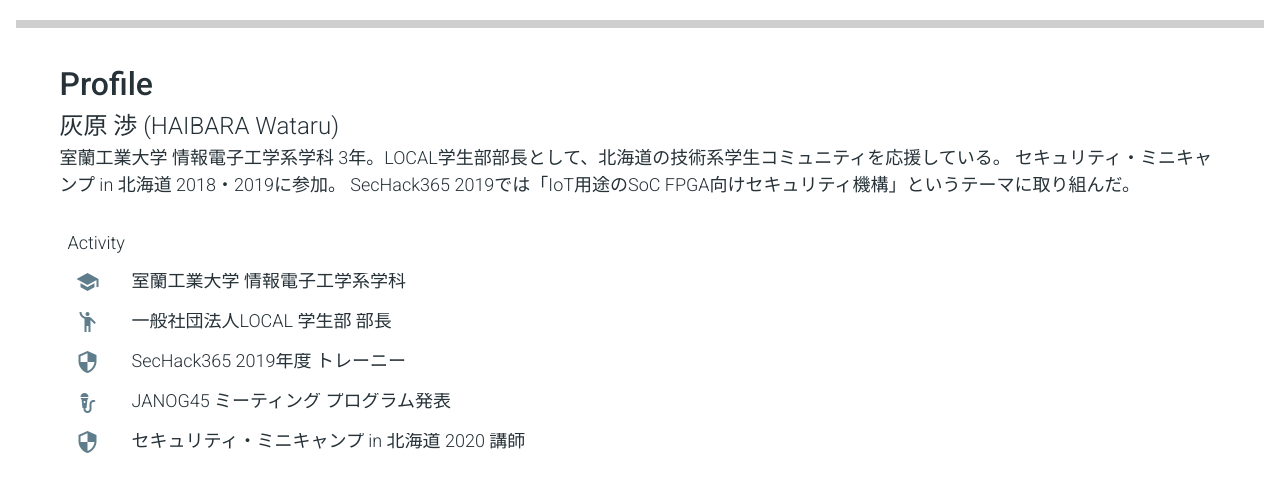
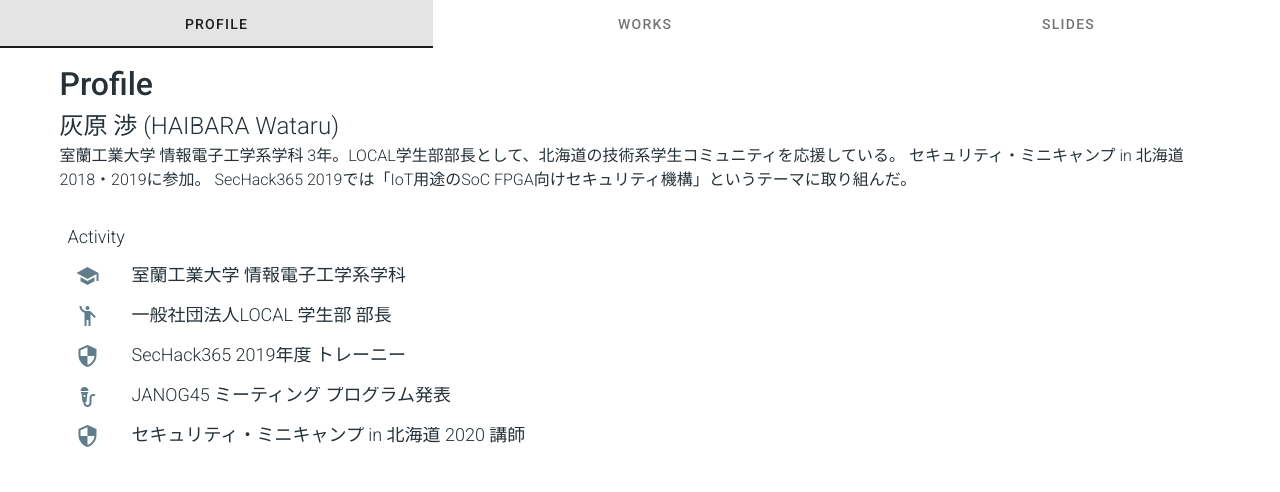
Before and after one commit to w-haibara/portfolio, a Vue app: page /#/profile in a window 1280 px wide. Shown: the top 492 px of the page. Built offline with nearby package versions, Linux system fonts and the light colour scheme.

Commit message:
refactor

```diff
--- a/src/App.vue
+++ b/src/App.vue
@@ -1,12 +1,11 @@
 <template>
   <v-app>
     <v-app-bar app color="white" dense flat fixed>
-      <v-progress-linear
-        :value="scrollBar()"
-        color="grey darken-2"
-        striped
-        height="1vh"
-      ></v-progress-linear>
+      <v-tabs color="basil" grow>
+        <v-tab v-for="link in links" :key="link.to" :to="link.to">
+          {{ link.name }}
+        </v-tab>
+      </v-tabs>
     </v-app-bar>
     <v-main>
       <transition
@@ -23,14 +22,29 @@
 </template>
 
 <script>
-import PageScroll from "@/mixins/PageScroll";
-
 export default {
   name: "w-haibara",
-  mixins: [PageScroll],
   data: () => ({
     transitionPrevHeight: 0,
   }),
+  computed: {
+    links: function () {
+      return [
+        {
+          name: "Profile",
+          to: "/profile",
+        },
+        {
+          name: "Works",
+          to: "/works",
+        },
+        {
+          name: "Slides",
+          to: "/slides",
+        },
+      ];
+    },
+  },
   methods: {
     fadeBeforeLeave(element) {
       this.transitionPrevHeight = getComputedStyle(element).height;
@@ -45,18 +59,8 @@ export default {
     fadeAfterEnter(element) {
       element.style.height = "auto";
     },
-    scrollBar() {
-      return (
-        (this.pageScrollY /
-          (this.pageScrollTh * this.pageScrollRouterPathsNum)) *
-        100
-      );
-    },
   },
-  mounted() {
-    this.pageScrollInit();
-    console.log(this.pageScrollCurrentPathNum);
-  },
+  mounted() {},
 };
 </script>
 
--- a/src/mixins/PageScroll.js
+++ /dev/null
@@ -1,77 +0,0 @@
-import router from '@/router'
-
-export default {
-    data: () => ({
-        pageScrollCurrentPathNum: 0,
-        pageScrollY: 0,
-        pageScrollPreY: 0,
-    }),
-    computed: {
-        pageScrollRouterPaths: function () {
-            return ["profile", "works", "slides"];
-        },
-        pageScrollRouterPathsNum: function () {
-            return this.pageScrollRouterPaths.length;
-        },
-        pageScrollWheelAccuracy: function () {
-            return 100
-        },
-        pageScrollTh: function () {
-            return 8;
-        },
-    },
-    methods: {
-        pageScrollGetRouterPath(num) {
-            const paths = this.pageScrollRouterPaths;
-            return paths[num];
-        },
-        pageScrollPrev() {
-            this.pageScrollCurrentPathNum -= 1;
-            if (this.pageScrollCurrentPathNum < 0) {
-                this.pageScrollCurrentPathNum = 0;
-            } else {
-                router.push(this.pageScrollGetRouterPath(this.pageScrollCurrentPathNum));
-            }
-        },
-        pageScrollNext() {
-            this.pageScrollCurrentPathNum += 1;
-            if (this.pageScrollCurrentPathNum >= this.pageScrollRouterPathsNum) {
-                this.pageScrollCurrentPathNum = this.pageScrollRouterPathsNum - 1
-            } else {
-                router.push(this.pageScrollGetRouterPath(this.pageScrollCurrentPathNum))
-            }
-        },
-        pageScrollKeyMove(e) {
-            switch (e.code) {
-                case 'ArrowUp':
-                    this.pageScrollPrev();
-                    break;
-                case 'ArrowDown':
-                    this.pageScrollNext();
-                    break;
-            }
-        },
-        pageScrollWheelMove(event) {
-            //event.preventDefault();
-            const y = event.deltaY / this.pageScrollWheelAccuracy;
-            if (this.pageScrollCurrentPathNum == 0) {
-                this.pageScrollY = Math.max(this.pageScrollY + y, 0);
-            } else if (this.pageScrollCurrentPathNum == this.pageScrollRouterPathsNum - 1) {
-                this.pageScrollY = Math.min(this.pageScrollY + y, this.pageScrollY + this.pageScrollTh);
-            } else {
-                this.pageScrollY += y;
-            }
-            if (this.pageScrollY < this.pageScrollTh * Math.max(this.pageScrollCurrentPathNum, 0)) {
-                this.pageScrollPrev();
-            } else if (this.pageScrollY > this.pageScrollTh * Math.min(this.pageScrollCurrentPathNum + 1, this.pageScrollRouterPathsNum)) {
-                this.pageScrollNext();
-            }
-        },
-        pageScrollInit() {
-            this.pageScrollCurrentPathNum = this.pageScrollRouterPaths.indexOf(this.$route.path.slice(1));
-            this.pageScrollY = this.pageScrollTh * this.pageScrollCurrentPathNum;
-            document.addEventListener("keydown", this.pageScrollKeyMove);
-            document.addEventListener("wheel", this.pageScrollWheelMove, { passive: false });
-        }
-    },
-}
--- a/src/views/Profile.vue
+++ b/src/views/Profile.vue
@@ -7,7 +7,7 @@
           <h1 class="font-weight-medium">Profile</h1>
           <h2 class="font-weight-light">灰原 渉 (HAIBARA Wataru)</h2>
           <v-spacer />
-          <p class="font-weight-light" style="font-size: large">
+          <p class="font-weight-light">
             室蘭工業大学 情報電子工学系学科
             3年。LOCAL学生部部長として、北海道の技術系学生コミュニティを応援している。
             セキュリティ・ミニキャンプ in 北海道 2018・2019に参加。 SecHack365
```
